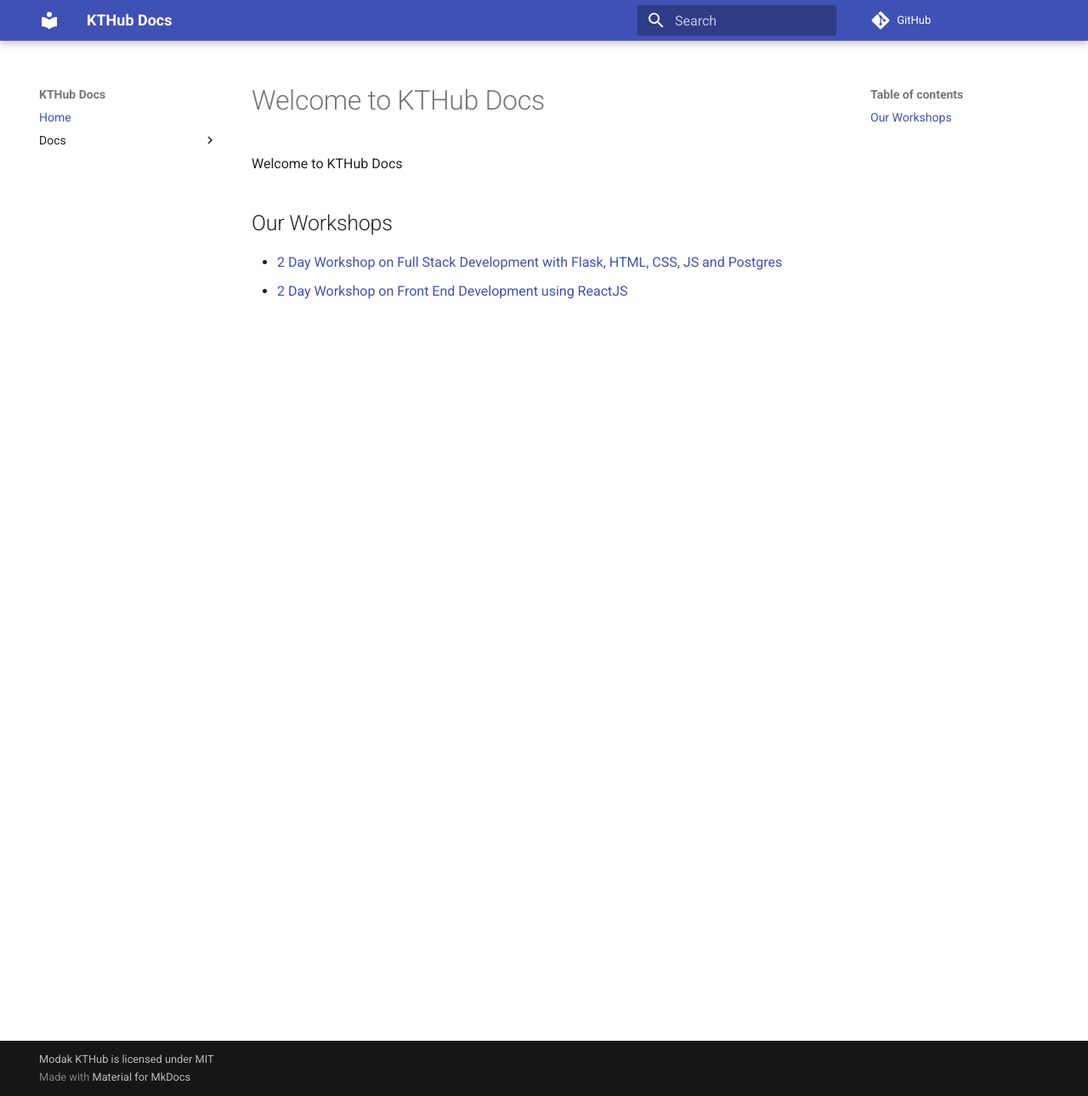
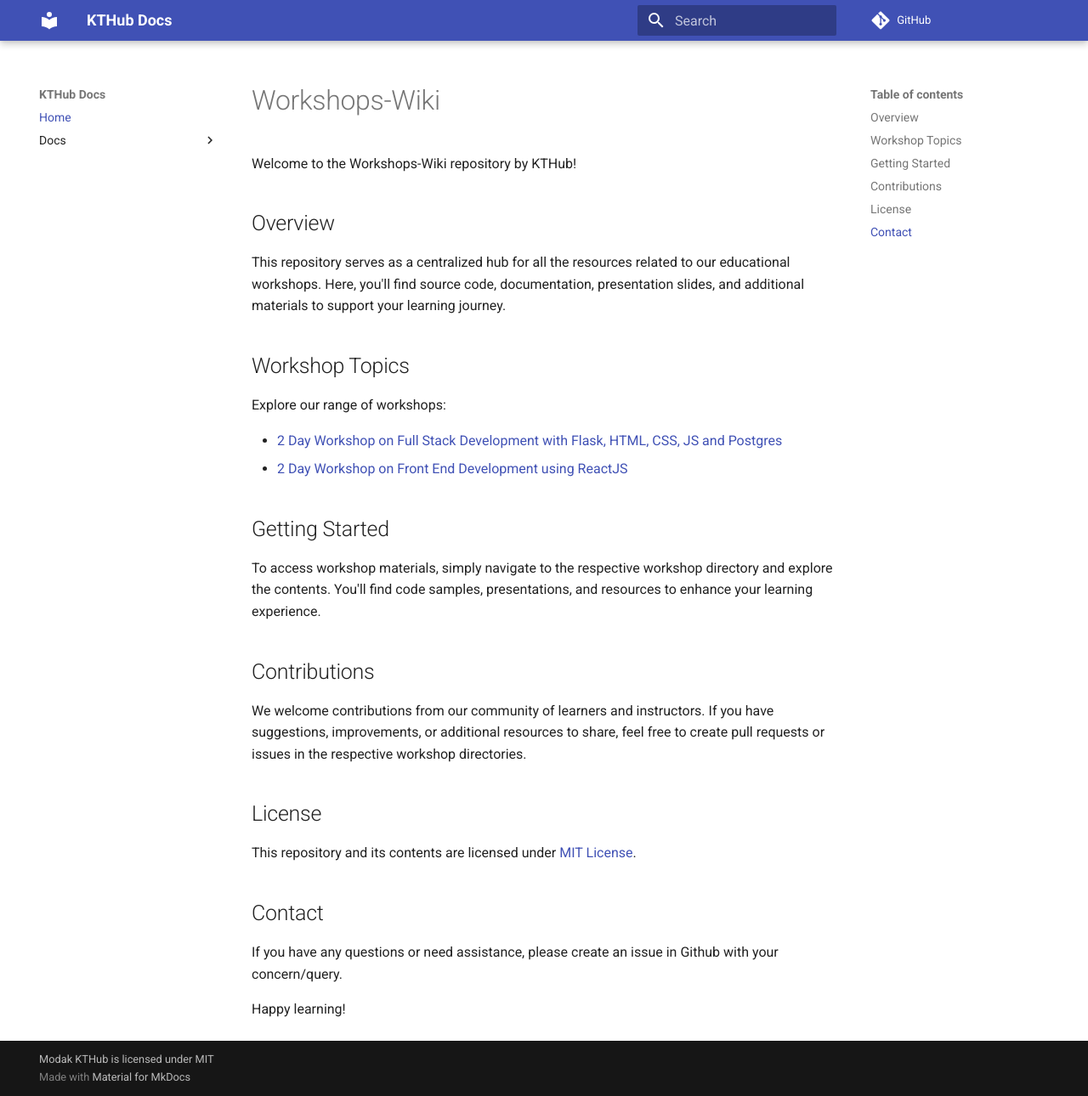
Before and after one commit to KnowledgeTransferHub/Workshops-Wiki, an MkDocs documentation site: the page built from docs/index.md, in a window 1280 px wide and 1290 px high. Shown: the whole window at 85% size. Built offline with MkDocs 1.6.1 and Material for MkDocs 9.7.7, drawn with Linux system fonts in a browser that asks for light colours; comment, search, counter and statistics services are not loaded.

Commit message:
adding mkdocs

```diff
--- a/docs/index.md
+++ b/docs/index.md
@@ -1,8 +1,32 @@
-# Welcome to KTHub Docs
+# Workshops-Wiki
 
-Welcome to KTHub Docs
+Welcome to the Workshops-Wiki repository by KTHub!
 
-## Our Workshops
+## Overview
+
+This repository serves as a centralized hub for all the resources related to our educational workshops. Here, you'll find source code, documentation, presentation slides, and additional materials to support your learning journey.
+
+## Workshop Topics
+
+Explore our range of workshops:
 
 - [2 Day Workshop on Full Stack Development with Flask, HTML, CSS, JS and Postgres](https://github.com/KnowledgeTransferHub/Workshops-Wiki/tree/main/2-Day-Worshop-on-Full-Stack-Development)
 - [2 Day Workshop on Front End Development using ReactJS](https://github.com/KnowledgeTransferHub/Workshops-Wiki/tree/main/2-Day-Worshop-on-Full-Stack-Development)
+
+## Getting Started
+
+To access workshop materials, simply navigate to the respective workshop directory and explore the contents. You'll find code samples, presentations, and resources to enhance your learning experience.
+
+## Contributions
+
+We welcome contributions from our community of learners and instructors. If you have suggestions, improvements, or additional resources to share, feel free to create pull requests or issues in the respective workshop directories.
+
+## License
+
+This repository and its contents are licensed under [MIT License](https://github.com/KnowledgeTransferHub/Workshops-Wiki/blob/main/LICENSE).
+
+## Contact
+
+If you have any questions or need assistance, please create an issue in Github with your concern/query.
+
+Happy learning!
```
